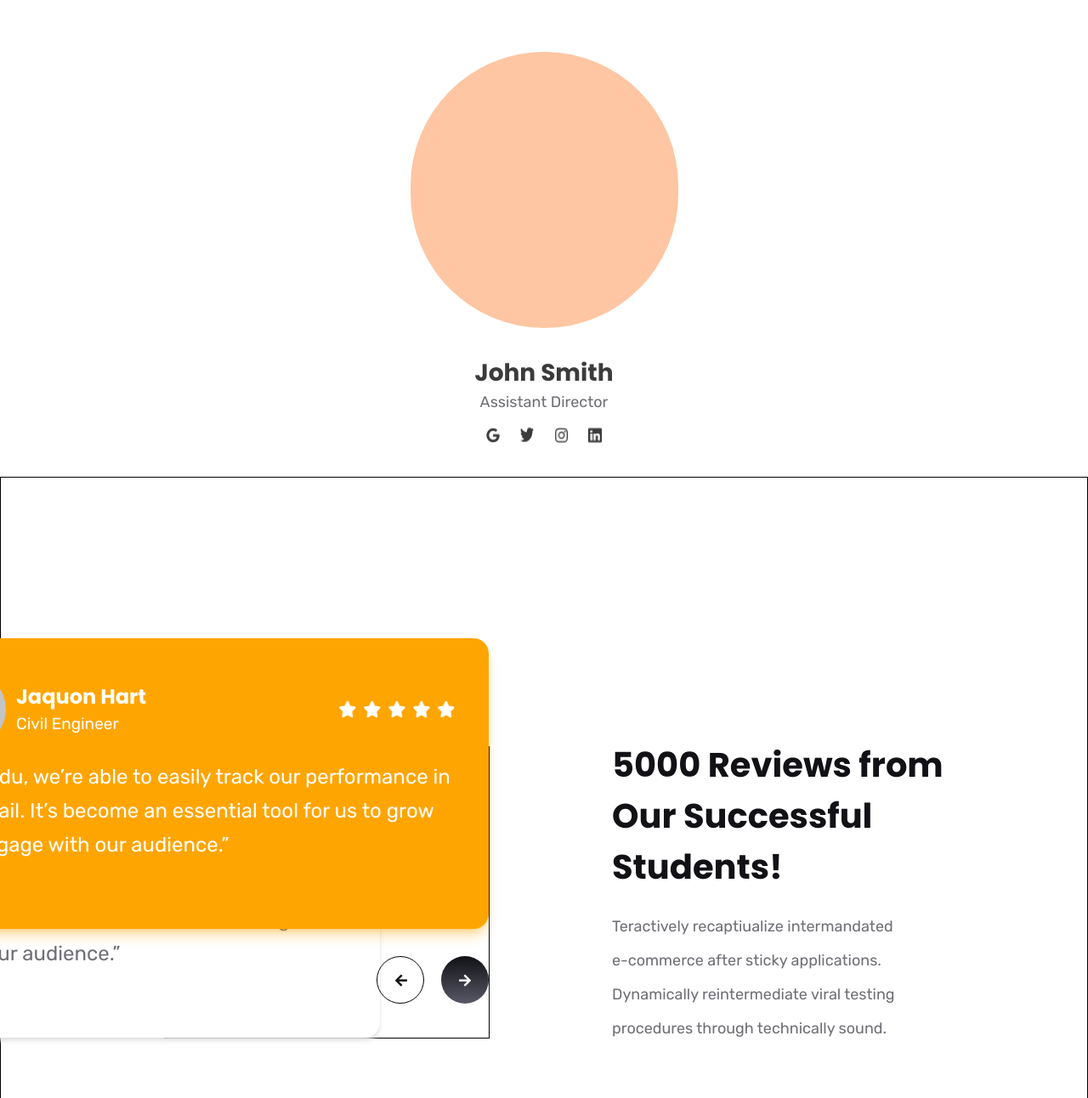
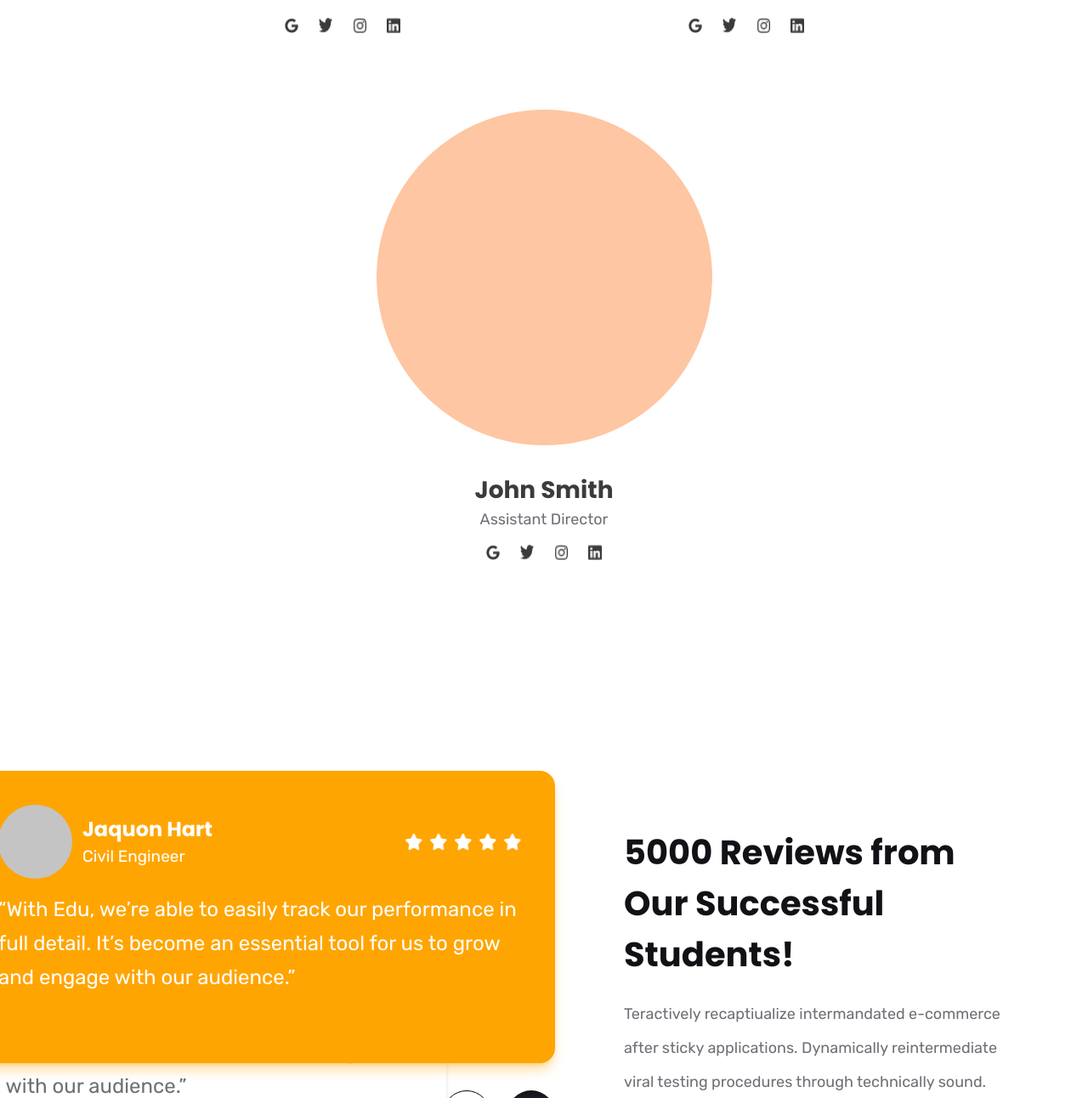
Before and after one commit to rizzboislw/FSD6_Teal_Group2, a website: page src/index.html in a window 1280 px wide. Shown: the part 3988-5280 px from the top of the page at 85% size. Drawn offline with nearby package versions, Linux system fonts and the light colour scheme.

Commit message:
fix:fix responesive

```diff
--- a/src/index.html
+++ b/src/index.html
@@ -175,7 +175,7 @@
       <section
         class="w-full h-[1946px] md:h-[1062px] bg-white flex justify-center items-center md:mb-[100px] mb-[97px] mt-[97px]"
       >
-        <div class="bg-[#FFFBF4] w-full md:w-[1720px] h-fit flex items-center pt-16 pb-16 md:pt-0 mt-32 mb-32 md:mb-0">
+        <div class="bg-[#FFFBF4] w-full md:w-[1720px] h-fit flex items-center pt-16 pb-16 md:pt-0 mt-32 mb-32 md:mb-0 ">
           <div
             class="department-container w-full flex flex-col gap-14 justify-center items-center md:pt-16"
           >
@@ -183,9 +183,11 @@
               <h1>We have Most of</h1>
               <h1>Popular Departments</h1>
             </div>
+
             <div class="flex flex-col md:flex-row justify-between items-center gap-7">
               <div
                 class="department-artificial-intelligence bg-white w-[355px] md:w-[453px] h-[512px] p-[30px] flex flex-col justify-between rounded-[20px] shadow-lg hover:bg-gray-50"
+
               >
                 <div
                   class="w-[307px] md:w-[393px] h-[280px] rounded-t-[20px] bg-stone-300"
@@ -292,7 +294,7 @@
      <section class="max-w-screen-2xl mx-auto">
       <!-- Ruj-->
       <div
-        class="teacher-container flex flex-col items-start lg:pb-10 lg:flex-row justify-between lg:items-center max-w-screen-2xl mx-auto pb-28 px-10"
+        class="flex flex-col items-start lg:pb-10 lg:flex-row justify-between lg:items-center max-w-screen-2xl mx-auto my-32 px-10"
       >
         <div>
           <h1 class="text-[40px] text-[#111116] font-[700]">
@@ -309,9 +311,9 @@
         </button>
       </div>
       <div
-        class="flex flex-wrap justify-center lg:justify-center items-center gap-32"
+        class="flex flex-wrap justify-center lg:justify-center items-center gap-20 "
       >
-        <div class="flex flex-col gap-8 w-[395px] h-[540px] p-10">
+        <div class="flex flex-col gap-8 w-[395px] h-[540px] ">
           <div class="rounded-full w-full h-[395px] bg-[#D9D1FB]"></div>
           <div class="flex justify-center items-center gap-4 flex-col">
             <div class="flex flex-col items-center justify-center">
@@ -346,7 +348,7 @@
             </div>
           </div>
         </div>
-        <div class="flex flex-col gap-8 w-[395px] h-[540px] p-10">
+        <div class="flex flex-col gap-8 w-[395px] h-[540px] ">
           <div class="rounded-full w-full h-[395px] bg-[#9BF5CB]"></div>
           <div class="flex justify-center items-center gap-4 flex-col">
             <div class="flex flex-col items-center justify-center">
@@ -377,7 +379,7 @@
             </div>
           </div>
         </div>
-        <div class="flex flex-col gap-8 w-[395px] h-[540px] p-10">
+        <div class="flex flex-col gap-8 w-[395px] h-[540px] ">
           <div class="rounded-full w-full h-[395px] bg-[#FEC6A2] "></div>
           <div class="flex justify-center items-center gap-4 flex-col">
             <div class="flex flex-col items-center justify-center">
@@ -415,11 +417,11 @@
 
     <!-- Tertimonial-->
     <section
-      class="flex flex-col-reverse lg:flex-row py-72 justify-center items-center gap-32 max-w-screen-2xl mx-auto border border-black"
+      class="flex flex-col-reverse h-fit lg:flex-row py-72 justify-center items-center  max-w-screen-2xl mx-auto "
     >
-      <div class="w-[90%] lg:w-[30%] h-[344px] relative border border-black ">
+      <div class="w-[90%] lg:w-[45%] h-[344px] relative   ">
         <div
-          class="absolute w-[100%] h-fit lg:bottom-32 right-0 lg:w-[695px] lg:h-full z-10 flex flex-col gap-4 rounded-[18px] p-10 bg-[#FFA502] shadow-lg shadow-[#FFA50266]"
+          class="absolute w-[100%] h-fit lg:bottom-32 right-0 lg:w-[695px] lg:h-full z-10 flex flex-col gap-4 rounded-[18px] p-10 bg-[#FFA502] shadow-lg shadow-[#FFA50266] "
         >
           <div class="flex flex-col items-start md:justify-between md:items-center md:flex-row gap-5">
             <div class="flex items-center gap-3">
@@ -469,9 +471,9 @@
         </div>
 
         <div
-          class="absolute w-[100%] h-fit right-0 top-40 lg:right-32 lg:top-0 lg:w-[695px] lg:h-full flex flex-col gap-4 rounded-[18px] p-10 bg-[#ffffff] shadow-md shadow-[#dddddd]"
+          class="absolute w-[100%] top-48 p-3   h-fit right-0  lg:right-32 lg:top-0 lg:w-[695px] lg:h-full flex flex-col gap-4 rounded-[18px] lg:p-10 bg-[#ffffff] shadow-md shadow-[#dddddd] "
         >
-          <div class="flex justify-between items-center">
+          <div class="flex justify-between items-center " >
             <div class="flex items-center gap-3">
               <div class="w-[87px] h-[87px] bg-[#C4C4C4] rounded-full"></div>
               <div>
@@ -516,12 +518,11 @@
             detail. It’s become an essential tool for us to grow and engage
             with our audience.”
           </p>
-        </div>
-        <div
-          class="absolute right-0 -bottom-[30%] lg:bottom-10 flex items-center gap-5 z-20"
+          <div
+          class="absolute right-0 bottom-10 lg:bottom-10 lg:-right-32 flex items-center gap-5 z-20"
         >
           <button
-            class="w-[32px] h-[32px] lg:w-[56px] lg:h-[56px] flex justify-center items-center rounded-full border border-black"
+            class="w-[32px] h-[32px] lg:w-[56px] lg:h-[56px] flex justify-center items-center rounded-full border border-black "
           >
             <img src="./assets/left_arrow.png" alt="left arrow" />
           </button>
@@ -531,12 +532,14 @@
             <img src="./assets/right_arrow.png" alt="right arrow" />
           </button>
         </div>
+        </div>
+
       </div>
 
       <div
-        class="flex justify-center items-center w-[100%] lg:w-[30%] h-[400px] lg:items-start gap-5 flex-col px-4"
+        class="flex items-center  lg:items-end flex-col  w-[100%] lg:w-[550px] h-[500px]  gap-5  p-4    "
       >
-        <div class="text-start">
+        <div class="text-">
           <h1
             class="text-[24px] lg:text-[40px] font-[700]  w-[100%]  md:w-[453px] text-[#111116]  "
           >
@@ -552,6 +555,7 @@
         </p>
       </div>
     </section>
+
 
             <!-- CTA -->
             <section
```
